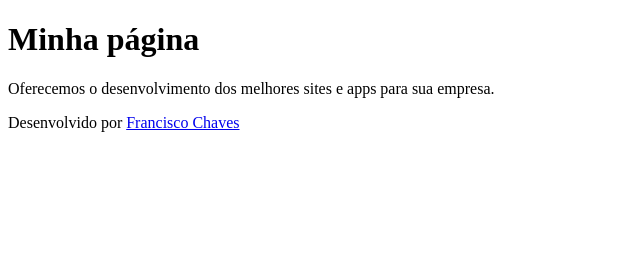
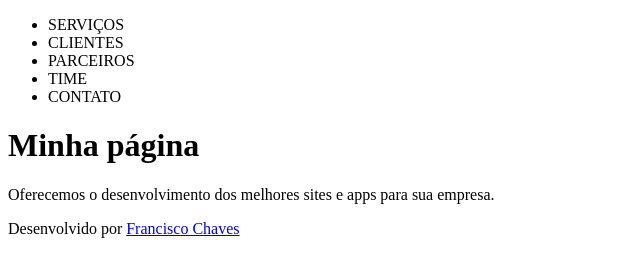
Before and after one commit to franciscojsc/aula-html5-css3, a plain HTML site: page index.html in a window 1280 px wide. Shown: the whole page, without its empty margins (0-640 px from the left). Drawn offline with Linux system fonts and the light colour scheme.

Commit message:
Adicione menu com itens

```diff
--- a/index.html
+++ b/index.html
@@ -7,6 +7,16 @@
 </head>
 
 <body>
+  <nav>
+    <ul>
+      <li>SERVIÇOS</li>
+      <li>CLIENTES</li>
+      <li>PARCEIROS</li>
+      <li>TIME</li>
+      <li>CONTATO</li>
+    </ul>
+  </nav>
+
   <header>
     <h1>Minha página</h1>
     <p>Oferecemos o desenvolvimento dos melhores sites e apps para sua empresa.</p>
```
